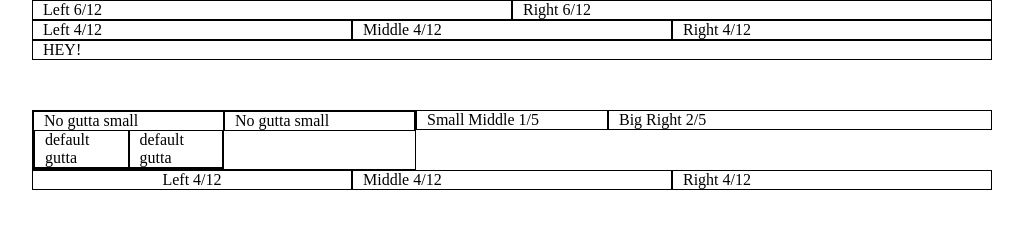
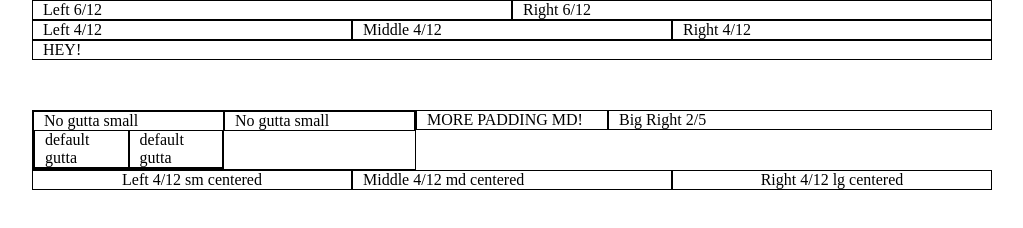
Before and after one commit to GODPUS/DUH, a plain HTML site: page index.html in a window 1280 px wide. Shown: the whole page, without its empty margins (128-1151 px from the left). Drawn offline with Linux system fonts and the light colour scheme.

Commit message:
small changes to index

```diff
--- a/_variables.scss
+++ b/_variables.scss
@@ -8,5 +8,6 @@ $defaultGutterSize: 10;
 $rowCols: (5, 24);
 $defaultRowColNum: 12;
 
+//used in generating margins and paddings
 $spacingMax: 50;
 $spacingMultiplier: 5;
--- a/index.html
+++ b/index.html
@@ -5,7 +5,7 @@
 	</head>
 	<body>
 		<div class="container center-horiz-sm">
-			<div class="row marg-b-5-sm marg-b-25-md marg-b-50-lg">
+			<div class="row marg-b-5 marg-b-25-md marg-b-50-lg">
 				<div class="col-6-sm gutter-30-sm-only">Left 6/12</div>
 				<div class="col-6-sm">Right 6/12</div>
 
@@ -28,13 +28,17 @@
 						<div class="col-6-sm gutter-0-sm-only">No gutta small</div>
 					</div>
 				</div>
-				<div class="col-1-sm">Small Middle 1/5</div>
+				<div class="col-1-sm">
+					<div class="pad-15-md-only">
+						MORE PADDING MD!
+					</div>
+				</div>
 				<div class="col-2-sm">Big Right 2/5</div>
 			</div>
 			<div class="row">
-				<div class="col-4-sm text-center-sm-only text-center-lg-only">Left 4/12</div>
-				<div class="col-4-sm text-center-md-only">Middle 4/12</div>
-				<div class="col-4-sm">Right 4/12</div>
+				<div class="col-4-sm text-center-sm-only text-center-lg-only">Left 4/12 sm centered</div>
+				<div class="col-4-sm text-center-md-only">Middle 4/12 md centered</div>
+				<div class="col-4-sm text-center-lg-only">Right 4/12 lg centered</div>
 			</div>
 		</div>
 	</body>
```
